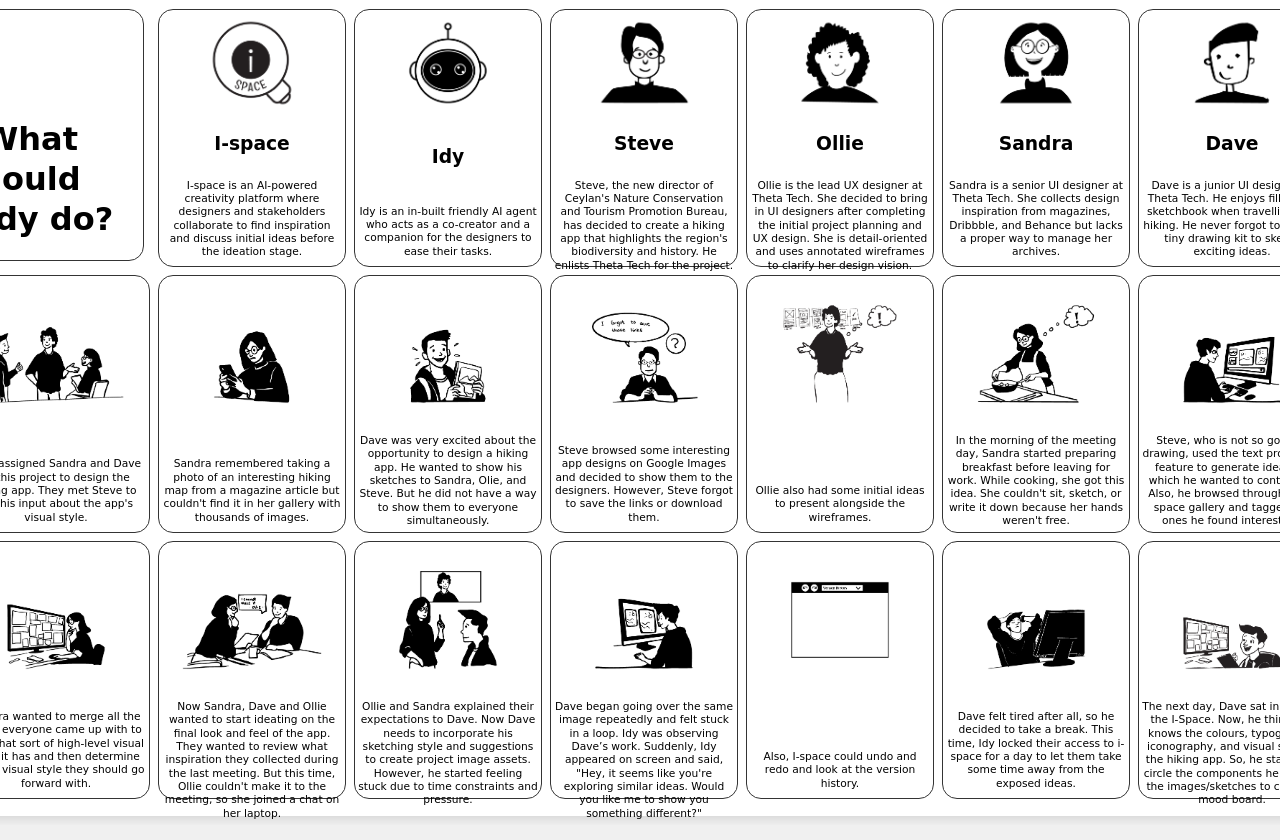
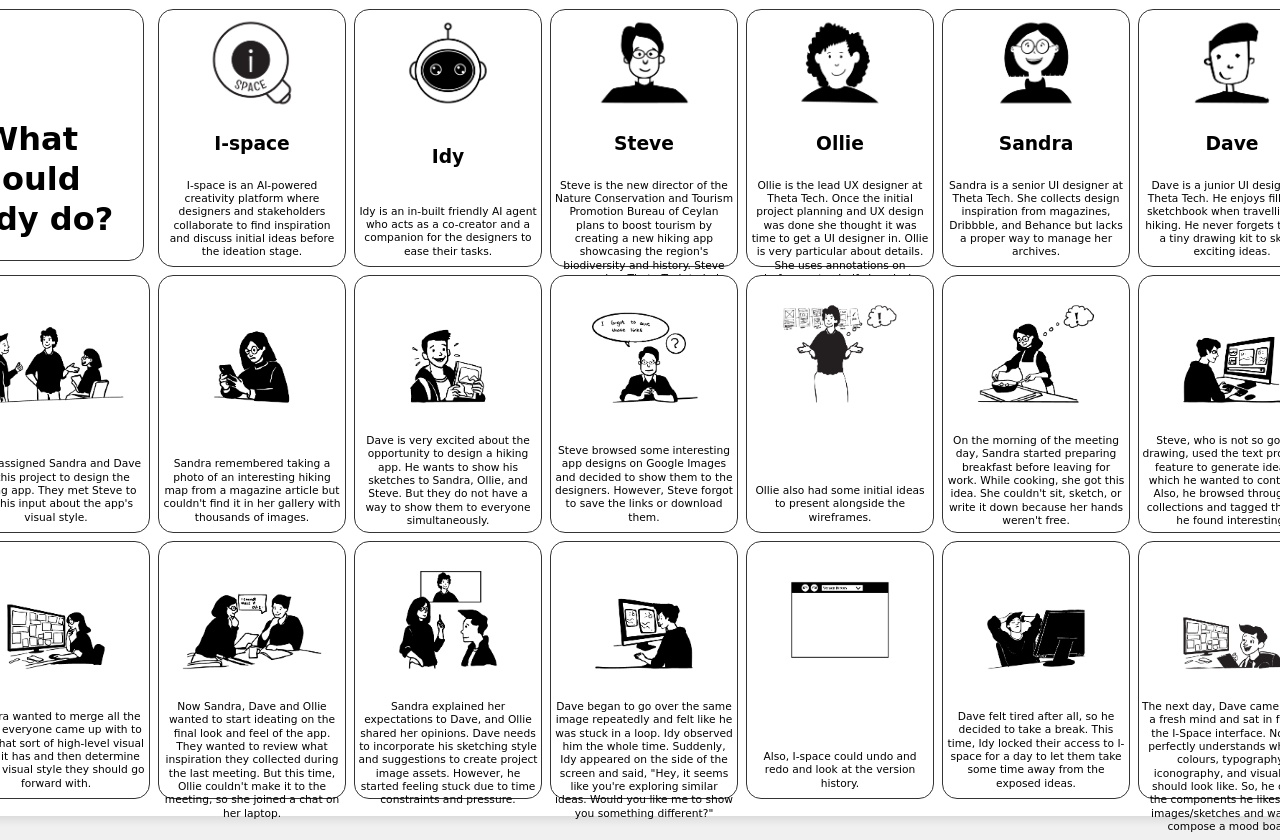
Before and after one commit to samangiwa/what_could_idy_do, a plain HTML site: page cards.html in a window 1280 px wide. Shown: the top 840 px of the page. Drawn offline with nearby package versions, Linux system fonts and the light colour scheme; a web font is replaced by a local one.

Commit message:
Cards updated

```diff
--- a/cards.html
+++ b/cards.html
@@ -34,8 +34,7 @@
                 <div class="card-front">
                     <img class="img_intro" src="assets/img/img_1.png" alt="i_space">
                     <h3>I-space</h3>
-                    <p>I-space is an AI-powered creativity platform where designers and stakeholders collaborate to find
-                        inspiration and discuss initial ideas before the ideation stage.
+                    <p>I-space is an AI-powered creativity platform where designers and stakeholders collaborate to find inspiration and discuss initial ideas before the ideation stage.
                     </p>
                 </div>
                 <div class="card-back">
@@ -50,8 +49,7 @@
                 <div class="card-front">
                     <img class="img_intro" src="assets/img/img_2.png" alt="Image 2">
                     <h3>Idy</h3>
-                    <p>Idy is an in-built friendly AI agent who acts as a co-creator and a companion for the designers
-                        to ease their tasks.</p>
+                    <p>Idy is an in-built friendly AI agent who acts as a co-creator and a companion for the designers to ease their tasks.</p>
                 </div>
                 <div class="card-back">
                     <!-- Empty back -->
@@ -64,9 +62,7 @@
                 <div class="card-front">
                     <img class="img_intro" src="assets/img/img_3.png" alt="Image 2">
                     <h3>Steve</h3>
-                    <p>Steve, the new director of Ceylan's Nature Conservation and Tourism Promotion Bureau, has decided
-                        to create a hiking app that highlights the region's biodiversity and history. He enlists Theta
-                        Tech for the project.</p>
+                    <p>Steve is the new director of the Nature Conservation and Tourism Promotion Bureau of Ceylan plans to boost tourism by creating a new hiking app showcasing the region's biodiversity and history. Steve approaches Theta Tech to help with his project.</p>
                 </div>
                 <div class="card-back">
                     <!-- Empty back -->
@@ -81,17 +77,14 @@
                 <div class="card-front">
                     <img class="img_intro" src="assets/img/img_4.png" alt="Image 1">
                     <h3>Ollie</h3>
-                    <p>Ollie is the lead UX designer at Theta Tech. She decided to bring in UI designers after
-                        completing the initial project planning and UX design. She is detail-oriented and uses annotated
-                        wireframes to clarify her design vision.</p>
+                    <p>Ollie is the lead UX designer at Theta Tech. Once the initial project planning and UX design was done she thought it was time to get a UI designer in. Ollie is very particular about details. She uses annotations on wireframes to clarify her design vision.</p>
                 </div>
                 <div class="card-back">
                     <h2>How could Idy use these annotations to help the design team?</h2>
                     <button class="clue-btn"><span class="material-symbols-outlined">
                             more
                         </span></button>
-                    <div class="clue-text">Idy can go through the annotations, try to manipulate the existing images
-                        accordingly, and show it to everyone on a side panel.</div>
+                    <div class="clue-text">Idy can go through the annotations, try to manipulate the existing images accordingly, and show it to everyone on a side panel.</div>
                 </div>
             </div>
         </div>
@@ -103,8 +96,7 @@
                 <div class="card-front">
                     <img class="img_intro" src="assets/img/img_5.png" alt="Image 1">
                     <h3>Sandra</h3>
-                    <p>Sandra is a senior UI designer at Theta Tech. She collects design inspiration from magazines,
-                        Dribbble, and Behance but lacks a proper way to manage her archives.
+                    <p>Sandra is a senior UI designer at Theta Tech. She collects design inspiration from magazines, Dribbble, and Behance but lacks a proper way to manage her archives.
                     </p>
                 </div>
                 <div class="card-back">
@@ -112,9 +104,7 @@
                     <button class="clue-btn"><span class="material-symbols-outlined">
                             more
                         </span></button>
-                    <div class="clue-text">I-space has a built-in image gallery where users can upload, sketch, capture
-                        images and store their inspiration. This feature can help Sandra to keep all her inspiration in
-                        one place.
+                    <div class="clue-text">I-space has a built-in image gallery where users can upload, sketch, capture images and store their inspiration. This feature can help Sandra to keep all her inspiration in one place.
                     </div>
                 </div>
             </div>
@@ -126,8 +116,7 @@
                 <div class="card-front">
                     <img class="img_intro" src="assets/img/img_6.png" alt="Image 1">
                     <h3>Dave</h3>
-                    <p>Dave is a junior UI designer at Theta Tech. He enjoys filling his sketchbook when travelling and
-                        hiking. He never forgot to carry a tiny drawing kit to sketch exciting ideas.
+                    <p>Dave is a junior UI designer at Theta Tech. He enjoys filling his sketchbook when travelling and hiking. He never forgets to carry a tiny drawing kit to sketch exciting ideas.
                     </p>
                 </div>
                 <div class="card-back">
@@ -136,8 +125,7 @@
                     <button class="clue-btn"><span class="material-symbols-outlined">
                             more
                         </span></button>
-                    <div class="clue-text">I-space's image gallery feature can help Dave to sketch on I-space, take
-                        photographs of his sketches and upload them.
+                    <div class="clue-text">I-space's image gallery feature can help Dave to sketch on I-space, take photographs of his sketches and upload them.
                     </div>
                 </div>
             </div>
@@ -148,8 +136,7 @@
             <div class="card-inner">
                 <div class="card-front">
                     <img src="assets/img/img_7.png" alt="Image 2">
-                    <p>Ollie assigned Sandra and Dave to this project to design the hiking app. They met Steve to get
-                        his input about the app's visual style.</p>
+                    <p>Ollie assigned Sandra and Dave to this project to design the hiking app. They met Steve to get his input about the app's visual style.</p>
                 </div>
                 <div class="card-back">
                     <!-- Empty back -->
@@ -162,8 +149,7 @@
             <div class="card-inner">
                 <div class="card-front">
                     <img src="assets/img/img_8.png" alt="Image 1">
-                    <p>Sandra remembered taking a photo of an interesting hiking map from a magazine article but
-                        couldn't find it in her gallery with thousands of images. </p>
+                    <p>Sandra remembered taking a photo of an interesting hiking map from a magazine article but couldn't find it in her gallery with thousands of images. </p>
                 </div>
                 <div class="card-back">
                     <h2>How could I-space and Idy help Sandra at this moment?
@@ -171,8 +157,7 @@
                     <button class="clue-btn"><span class="material-symbols-outlined">
                             more
                         </span></button>
-                    <div class="clue-text">Idy can browse through the content in the I-space image gallery and organise
-                        the images based on their style and subject so that Sandra can find pictures easily.
+                    <div class="clue-text">Idy can browse through the content in the I-space image gallery and organise the images based on their style and subject so that Sandra can find pictures easily.
 
                     </div>
                 </div>
@@ -184,9 +169,7 @@
             <div class="card-inner">
                 <div class="card-front">
                     <img src="assets/img/img_9.png" alt="Image 1">
-                    <p>Dave was very excited about the opportunity to design a hiking app. He wanted to show his
-                        sketches to Sandra, Olie, and Steve. But he did not have a way to show them to everyone
-                        simultaneously.</p>
+                    <p>Dave is very excited about the opportunity to design a hiking app. He wants to show his sketches to Sandra, Ollie, and Steve. But they do not have a way to show them to everyone simultaneously.</p>
                 </div>
                 <div class="card-back">
                     <h2>How could I-space help Dave?
@@ -194,8 +177,7 @@
                     <button class="clue-btn"><span class="material-symbols-outlined">
                             more
                         </span></button>
-                    <div class="clue-text">Dave can use the I-space gallery to upload photographs of his sketches. Also,
-                        he can connect his iPad to the software to sketch directly on a digital canvas.
+                    <div class="clue-text">Dave can use the I-space gallery to upload photographs of his sketches. Also, he can connect his iPad to the software to sketch directly on a digital canvas.
                     </div>
                 </div>
             </div>
@@ -210,7 +192,7 @@
                     </p>
                 </div>
                 <div class="card-back">
-                    <h2>How could Steve share these photos with the designers during the meeting?
+                    <h2> How could Steve share these photos with the designers during the meeting?
                     </h2>
                     <button class="clue-btn"><span class="material-symbols-outlined">
                             more
@@ -231,7 +213,7 @@
                     </p>
                 </div>
                 <div class="card-back">
-                    <h2>How do you think the I-space interface could look like now?
+                    <h2>How do you think the -I-space interface could look like now?
                     </h2>
                     <button class="clue-btn"><span class="material-symbols-outlined">
                             more
@@ -247,7 +229,7 @@
             <div class="card-inner">
                 <div class="card-front">
                     <img src="assets/img/img_12.png" alt="Image 1">
-                    <p>In the morning of the meeting day, Sandra started preparing breakfast before leaving for work. While cooking, she got this idea. She couldn't sit, sketch, or write it down because her hands weren't free.
+                    <p>On the morning of the meeting day, Sandra started preparing breakfast before leaving for work. While cooking, she got this idea. She couldn't sit, sketch, or write it down because her hands weren't free.
                     </p>
                 </div>
                 <div class="card-back">
@@ -256,7 +238,7 @@
                     <button class="clue-btn"><span class="material-symbols-outlined">
                             more
                         </span></button>
-                    <div class="clue-text">Sandra could record her idea by speaking it out loud. Then, she could upload the recording into I-space while commuting. Idy then can listen to and execute the idea by creating a few images that portray Sandra's ideas before the meeting.
+                    <div class="clue-text">Sandra could record her idea by speaking it out loud. Then, Sandra could upload the recording into I-space while commuting. Idy then can listen to and execute the idea by creating a few images that portray Sandra's ideas before the meeting.
                     </div>
                 </div>
             </div>
@@ -267,7 +249,7 @@
             <div class="card-inner">
                 <div class="card-front">
                     <img src="assets/img/img_13.png" alt="Image 1">
-                    <p>Steve, who is not so good at drawing, used the text prompting feature to generate ideas for which he wanted to contribute. Also, he browsed through the I-space gallery and tagged the ones he found interesting.
+                    <p>Steve, who is not so good at drawing, used the text prompting feature to generate ideas for which he wanted to contribute. Also, he browsed through the collections and tagged the ones he found interesting.
                     </p>
                 </div>
                 <div class="card-back">
@@ -311,12 +293,12 @@
                     </p>
                 </div>
                 <div class="card-back">
-                    <h2>What should the image quality be in this view mode?
+                    <h2>What should the image quality be in this view mode? What are your thoughts on it?
                     </h2>
                     <button class="clue-btn"><span class="material-symbols-outlined">
                             more
                         </span></button>
-                    <div class="clue-text">The image exploring the view of I-space looks less intricate, partially completed and blurred because low-fidelity images help promote more ideas than exposing them to concrete concepts.
+                    <div class="clue-text">Sandra, Dave, and Ollie are now working on exploring the view of I-space. The images in this interface can look less intricate, partially completed and blurred because they help promote more ideas than exposing them to a concrete concept.
                     </div>
                 </div>
             </div>
@@ -327,7 +309,7 @@
             <div class="card-inner">
                 <div class="card-front">
                     <img src="assets/img/img_16.png" alt="Image 1">
-                    <p>Ollie and Sandra explained their expectations to Dave. Now Dave needs to incorporate his sketching style and suggestions to create project image assets. However, he started feeling stuck due to time constraints and pressure.
+                    <p>Sandra explained her expectations to Dave, and Ollie shared her opinions. Dave needs to incorporate his sketching style and suggestions to create project image assets. However, he started feeling stuck due to time constraints and pressure.
                     </p>
                 </div>
                 <div class="card-back">
@@ -336,7 +318,7 @@
                     <button class="clue-btn"><span class="material-symbols-outlined">
                             more
                         </span></button>
-                    <div class="clue-text">Dave could select his sketches, pin them as the intended style, and use them as a reference to translate other images in the I-space gallery into his own sketching style. And Idy can generate several variations of each image so Dave can pick what he likes.
+                    <div class="clue-text">Dave could select his sketches, pin them as the intended style, and use them as a reference to translate other images in the i-space gallery into his own sketching style. And Idy can generate several variations of each image so Dave can pick what he likes.
                     </div>
                 </div>
             </div>
@@ -347,7 +329,7 @@
             <div class="card-inner">
                 <div class="card-front">
                     <img src="assets/img/img_17.png" alt="Image 3">
-                    <p>Dave began going over the same image repeatedly and felt stuck in a loop. Idy was observing Dave’s work. Suddenly, Idy appeared on screen and said, "Hey, it seems like you're exploring similar ideas. Would you like me to show you something different?"</p>
+                    <p>Dave began to go over the same image repeatedly and felt like he was stuck in a loop. Idy observed him the whole time. Suddenly, Idy appeared on the side of the screen and said, "Hey, it seems like you're exploring similar ideas. Would you like me to show you something different?"</p>
                 </div>
                 <div class="card-back">
                     <h2>Imagine that you are Dave. Tell us what your reaction would be in this situation.
@@ -377,10 +359,10 @@
     <div class="card-inner">
         <div class="card-front">
             <img src="assets/img/img_19.png" alt="Image 3">
-            <p>Dave felt tired after all, so he decided to take a break. This time, Idy locked their access to i-space for a day to let them take some time away from the exposed ideas.</p>
+            <p>Dave felt tired after all, so he decided to take a break. This time, Idy locked their access to I-space for a day to let them take some time away from the exposed ideas.</p>
         </div>
         <div class="card-back">
-            <h2>Imagine you are Dave, and tell us your reaction to this situation.
+            <h2>Imagine you are Dave and tell us your reaction to this situation.
             </h2>
             <!-- No clue -->
         </div>
@@ -392,7 +374,7 @@
         <div class="card-inner">
             <div class="card-front">
                 <img src="assets/img/img_20.png" alt="Image 1">
-                <p>The next day, Dave sat in front of the I-Space. Now, he thinks he knows the colours, typography, iconography, and visual style of the hiking app. So, he started to circle the components he liked in the images/sketches to create a mood board.
+                <p>The next day, Dave came up with a fresh mind and sat in front of the I-Space interface. Now, he perfectly understands what the colours, typography, iconography, and visual style should look like. So, he circles the components he likes in the images/sketches and wants to compose a mood board.
                 </p>
             </div>
             <div class="card-back">
@@ -401,7 +383,7 @@
                 <button class="clue-btn"><span class="material-symbols-outlined">
                         more
                     </span></button>
-                <div class="clue-text">Idy could review all the notes Dave, Sandra, Olie, and Steve created and generate a few mood board options for them to use as references.
+                <div class="clue-text">Idy could go through all the notes Dave, Sandra, Ollie, and Steve created and generate a few mood board options for them to have as references.
 
 
                 </div>
```
Also changed, not shown: 1 other file.
